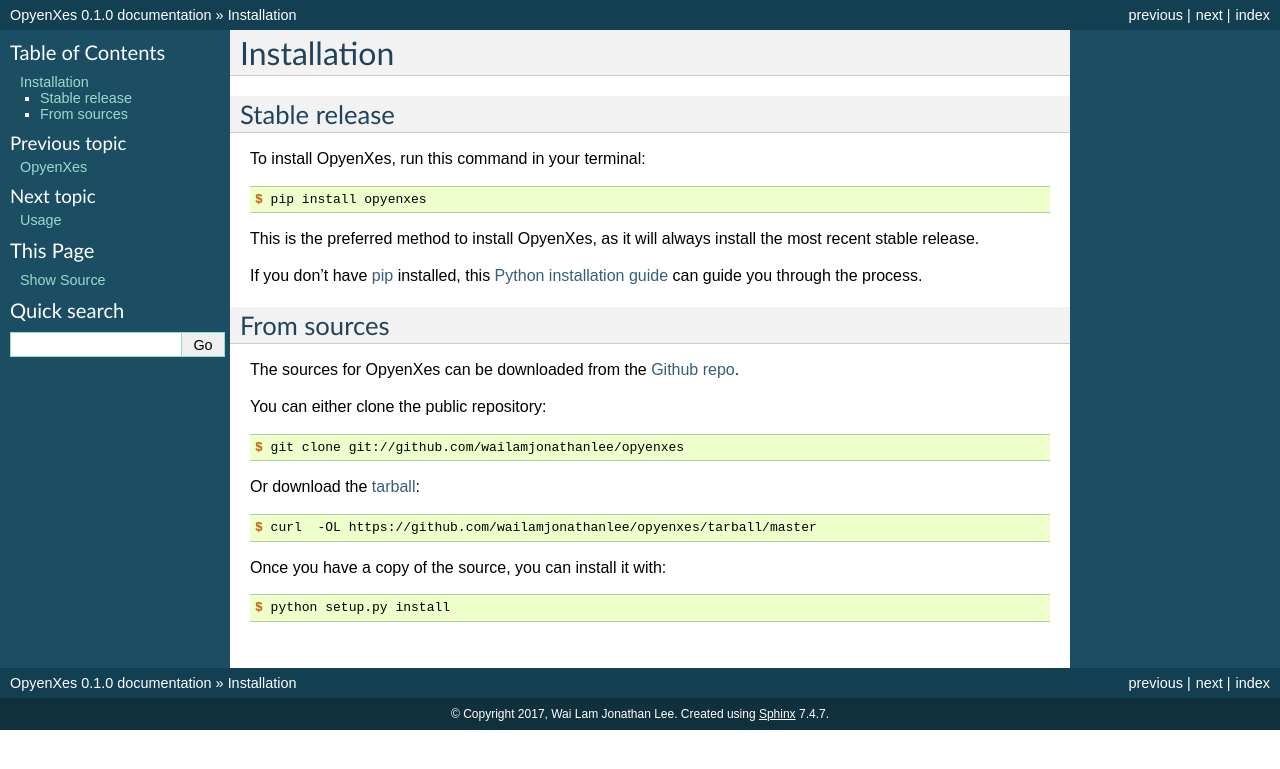
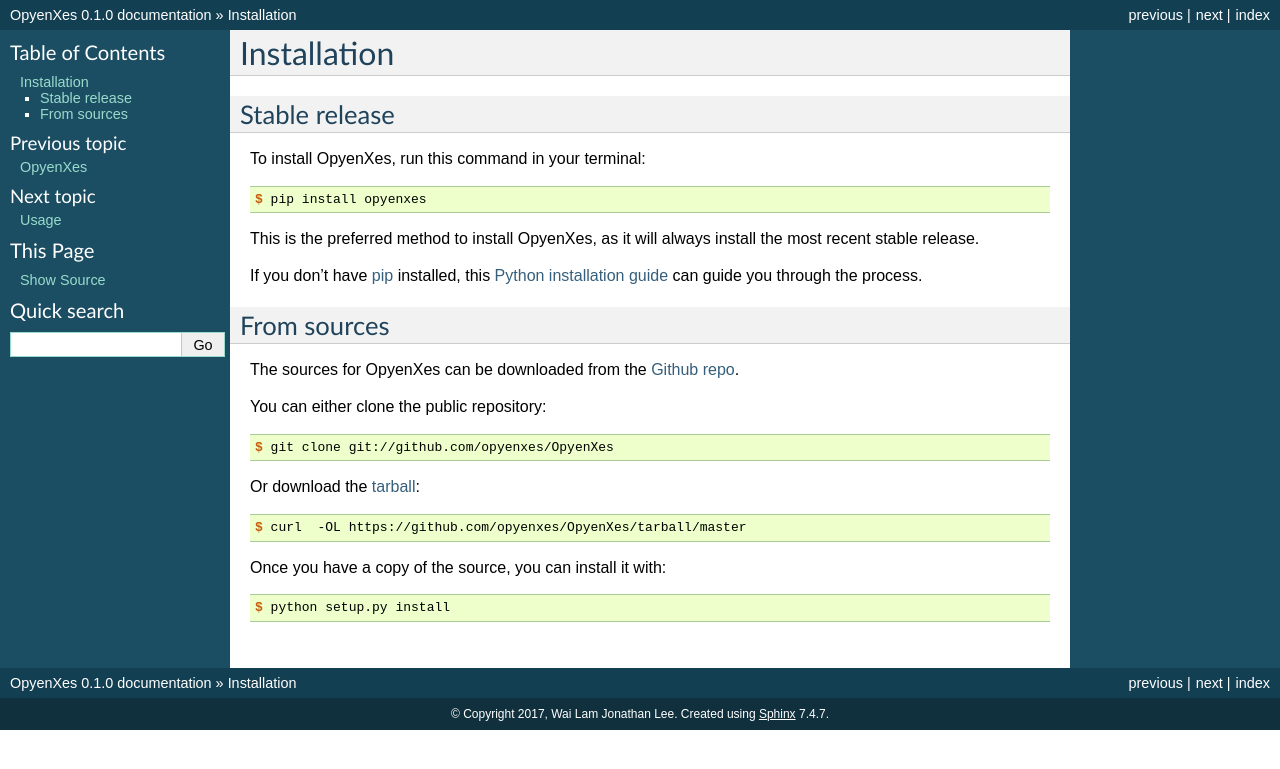
Before and after one commit to opyenxes/OpyenXes, a Sphinx documentation site: the page built from docs/installation.rst, in a window 1280 px wide. Shown: the top 769 px of the page. Built offline with Sphinx 7.4.7, drawn with Linux system fonts in a browser that asks for light colours; pages that are not in the unit, such as notebooks, are missing from menus.

Commit message:
Modified installation page

```diff
--- a/docs/installation.rst
+++ b/docs/installation.rst
@@ -32,13 +32,13 @@
 
 .. code-block:: console
 
-    $ git clone git://github.com/wailamjonathanlee/opyenxes
+    $ git clone git://github.com/opyenxes/OpyenXes
 
 Or download the `tarball`_:
 
 .. code-block:: console
 
-    $ curl  -OL https://github.com/wailamjonathanlee/opyenxes/tarball/master
+    $ curl  -OL https://github.com/opyenxes/OpyenXes/tarball/master
 
 Once you have a copy of the source, you can install it with:
 
@@ -47,5 +47,5 @@
     $ python setup.py install
 
 
-.. _Github repo: https://github.com/wailamjonathanlee/opyenxes
-.. _tarball: https://github.com/wailamjonathanlee/opyenxes/tarball/master
+.. _Github repo: https://github.com/opyenxes/OpyenXes
+.. _tarball: https://github.com/opyenxes/OpyenXes/tarball/master
```
